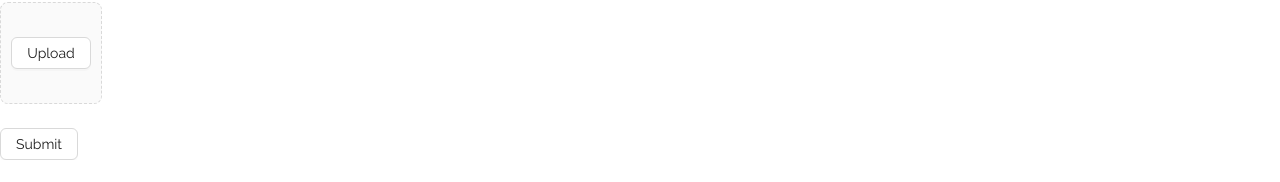
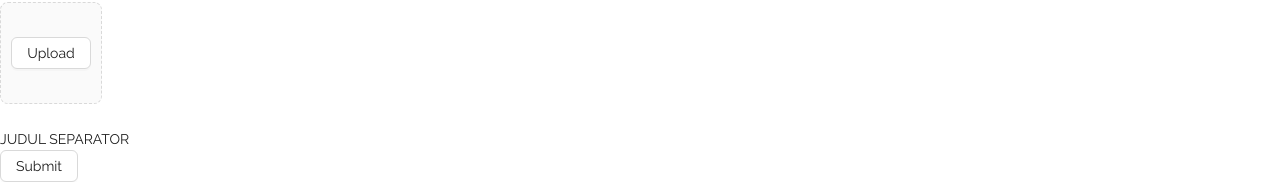
Before and after one commit to adityakemal/form-generator, a React (Vite) app: page / in a window 1280 px wide. Shown: the part 1270-1452 px from the top of the page. Before the commit the page ends 1430 px from the top, so only its background shows below. Built offline with nearby package versions, Linux system fonts and the light colour scheme.

Commit message:
add separator and hook on parent

```diff
--- a/src/App.jsx
+++ b/src/App.jsx
@@ -1,10 +1,12 @@
 import moment from "moment";
 // import "moment/locale/id";
 import "./App.css";
-import { Button } from "antd";
+import { Button, Form } from "antd";
 import FormGenerator from "./components/FormGenerator";
 
 function App() {
+  const [hookFormGenerator] = Form.useForm();
+
   const dataForm = [
     //TEXT
     {
@@ -201,6 +203,10 @@ function App() {
       uploadType: "file", //default= 'file', options= "base64", "file", type string
       rules: [{ required: true, message: "This field is required!" }],
     },
+    {
+      type: "separator",
+      label: "JUDUL SEPARATOR",
+    },
   ];
 
   const handleSubmit = (value) => {
@@ -209,10 +215,11 @@ function App() {
 
   return (
     <>
-      <div className="max-w-[720px] mx-auto p-4 rounded-xl border-4 border-blue-100">
+      <div className="max-w-[768px] mx-auto p-[24px] rounded-xl border-4 border-blue-100">
         <h1 className="text-center text-2xl">dynamic form</h1>
         {/* {moment(new Date(), "YYYY-MM-DD HH:mm:ss").toString()} */}
         <FormGenerator
+          hookForm={hookFormGenerator}
           onFinish={handleSubmit}
           data={dataForm}
           id="dynamicForm"
--- a/src/components/FormGenerator.jsx
+++ b/src/components/FormGenerator.jsx
@@ -18,6 +18,7 @@ import {
   Upload,
   message,
 } from "antd";
+import { useEffect } from "react";
 const { RangePicker } = DatePicker;
 const { TextArea } = Input;
 
@@ -43,9 +44,11 @@ export default function FormGenerator({
   layout,
   formStyle,
   scrollToFirstError,
+  labelCol,
+  wrapperCol,
+  hookForm,
 }) {
   const formRef = useRef(null);
-  const [hookForm] = Form.useForm();
   const [imageUrl, setImageUrl] = useState("");
 
   const handleChangeSingleImage = async (info, name, uploadType) => {
@@ -85,6 +88,7 @@ export default function FormGenerator({
       <Form
         ref={formRef}
         form={hookForm}
+        autoComplete={false}
         id={id}
         onFinishFailed={(failData) => console.log(failData)}
         onFinish={(value) => {
@@ -109,6 +113,8 @@ export default function FormGenerator({
         scrollToFirstError={scrollToFirstError}
         // disabled={componentDisabled}
         style={{ ...formStyle }}
+        labelCol={{ ...labelCol }}
+        wrapperCol={{ ...wrapperCol }}
       >
         {data.map((res, i) => {
           //TEXT
@@ -195,6 +201,7 @@ export default function FormGenerator({
                 rules={res?.rules}
               >
                 <InputNumber
+                  style={{ minWidth: 140 }}
                   placeholder={res?.placeholder}
                   min={res?.min}
                   max={res?.max}
@@ -224,13 +231,21 @@ export default function FormGenerator({
                 name={res.name}
                 rules={res?.rules}
               >
-                <Select placeholder={res.placeholder}>
-                  {res.options.map((option, optIdx) => (
-                    <Select.Option key={optIdx} value={option.value}>
-                      {option.label}
-                    </Select.Option>
-                  ))}
-                </Select>
+                <Select
+                  placeholder={res.placeholder}
+                  showSearch
+                  optionFilterProp="children"
+                  filterOption={(input, option) =>
+                    (option?.label ?? "")
+                      .toLowerCase()
+                      .includes(input.toLowerCase())
+                  }
+                  options={res.options.map((option, optIdx) => ({
+                    label: option.label,
+                    value: option.value,
+                  }))}
+                  onChange={res?.onChange}
+                />
               </Form.Item>
             );
           if (res?.type === "checkbox") {
@@ -417,6 +432,15 @@ export default function FormGenerator({
               </Form.Item>
             );
           }
+          if (res?.type === "separator") {
+            return (
+              <>
+                <h3 className={`text-center ${res?.className} my-5`}>
+                  {res?.label}
+                </h3>
+              </>
+            );
+          }
         })}
       </Form>
     </>
```
